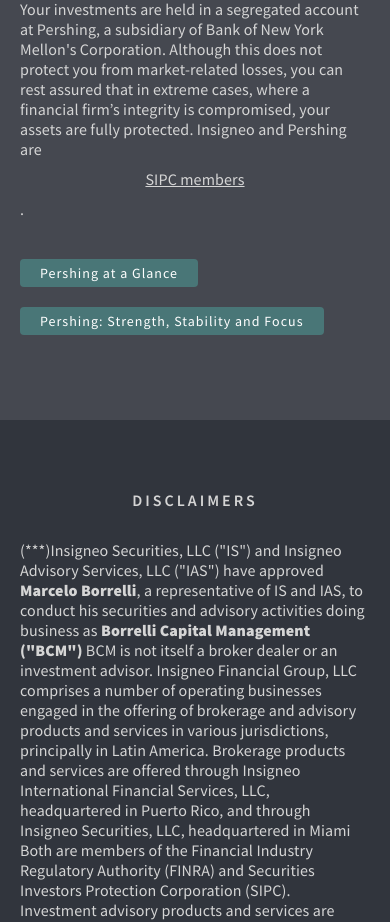
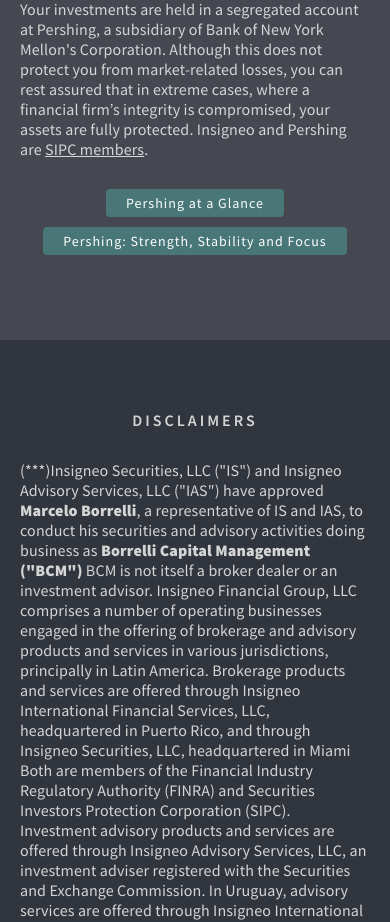
Before and after one commit to hborrelli1/borrellicapitalmgt, a React (Create React App) app: page / in a window 390 px wide. Shown: the part 3560-4482 px from the top of the page. Built offline with nearby package versions, Linux system fonts and the light colour scheme.

Commit message:
Fix element.

```diff
--- a/src/components/CustodyClearing/CustodyClearing.scss
+++ b/src/components/CustodyClearing/CustodyClearing.scss
@@ -20,11 +20,13 @@
       p {
         color: $lightest-gray;
         margin-bottom: 30px;
+        a {
+          display: inline-block;
+        }
       }
       a {
         color: $lightest-gray;
         transition: all .3s;
-        display: inline-block;
         &:hover {
           color: $light-green
         }
@@ -64,6 +66,9 @@
 
       .info {
         a {
+          display: inline-block;
+        }
+        a.button {
           text-align: center;
           display: block;
           width: fit-content;
```
